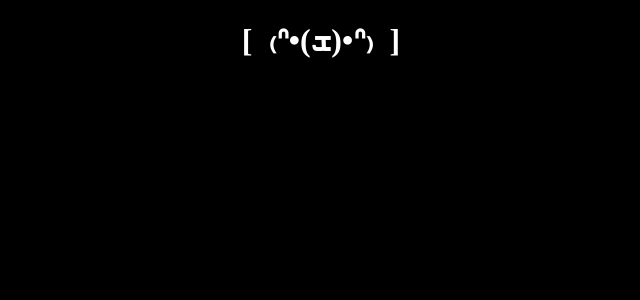
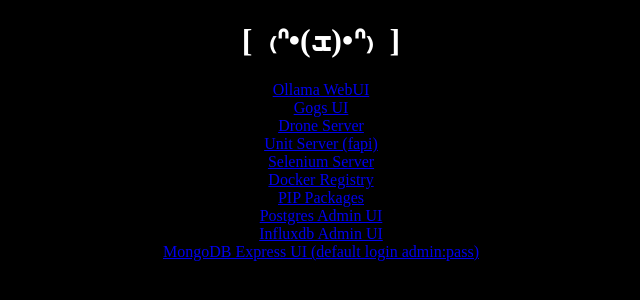
Before and after one commit to koaps/devstack, a plain HTML site: page unit/index.html in a window 1280 px wide. Shown: the whole page, without its empty margins (319-959 px from the left). Drawn offline with Linux system fonts and the light colour scheme.

Commit message:
Sync main
Files:
  - Makefile
  - registry/docker-compose.yml
  - unit/docker-compose.yml
  - unit/image/Dockerfile
  - unit/index.html

```diff
--- a/registry/docker-compose.yml
+++ b/registry/docker-compose.yml
@@ -9,6 +9,7 @@
       - REGISTRY_HTTP_HEADERS_Access-Control-Allow-Methods=['HEAD','GET','OPTIONS']
       - REGISTRY_HTTP_HEADERS_Access-Control-Allow-Headers=['Accept','Cache-Control']
       - REGISTRY_STORAGE_DELETE_ENABLED=true
+      - OTEL_TRACES_EXPORTER=none
     labels:
       container_group: registry
     logging:
--- a/unit/docker-compose.yml
+++ b/unit/docker-compose.yml
@@ -6,6 +6,8 @@
     image: 172.16.16.1:5000/unit:latest
     container_name: unit
     hostname: unit
+    environment:
+      NGINX_HOST: ${NGINX_HOST:?err}
     labels:
       container_group: unit
     logging:
@@ -20,5 +22,6 @@
     - 9090:9090
     restart: unless-stopped
     volumes:
+    - ./index.html:/opt/index.html
     - ${DEVSTACK_DIR:?err}/unit/config:/docker-entrypoint.d
     - ${DEVSTACK_DIR:?err}/www:/www
--- a/unit/index.html
+++ b/unit/index.html
@@ -2,8 +2,18 @@
 <html>
   <head><title>Static Test Page</title></head>
   <body bgcolor=black text=white>
-    <h1><center>
-    [&nbsp;&nbsp;&#8333;&#5154;&#8226;(&#1835;)&#8226;&#5154;&#8334;&nbsp;&nbsp;]
-    </center></h1>
+    <center>
+	<h1>[&nbsp;&nbsp;&#8333;&#5154;&#8226;(&#1835;)&#8226;&#5154;&#8334;&nbsp;&nbsp;]</h1>
+	<a href="http://${NGINX_HOST}:8080/"=>Ollama WebUI</a></br>
+	<a href="http://${NGINX_HOST}:3000/"=>Gogs UI</a></br>
+	<a href="http://${NGINX_HOST}:8000/"=>Drone Server</a></br>
+	<a href="http://${NGINX_HOST}:9080/">Unit Server (fapi)</a></br>
+	<a href="http://${NGINX_HOST}:4444/"=>Selenium Server</a></br>
+	<a href="http://${NGINX_HOST}:5080/"=>Docker Registry</a></br>
+	<a href="http://${NGINX_HOST}:9000/packages/">PIP Packages</a></br>
+	<a href="http://${NGINX_HOST}:5050/"=>Postgres Admin UI</a></br>
+	<a href="http://${NGINX_HOST}:8086/">Influxdb Admin UI</a></br>
+	<a href="http://${NGINX_HOST}:8081/"=>MongoDB Express UI (default login admin:pass)</a></br>
+    </center>
   </body>
 </html>
```
Also changed, not shown: 2 other files.
